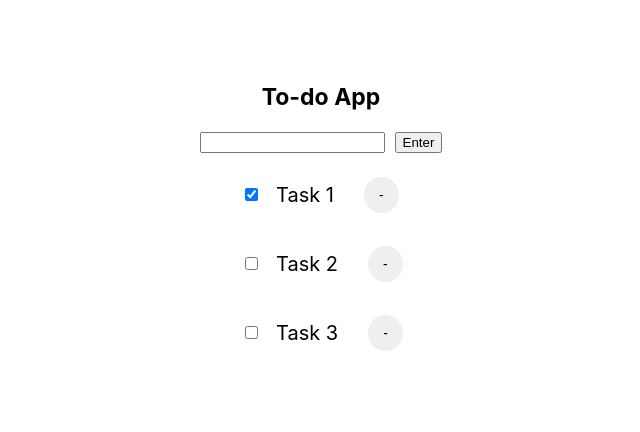
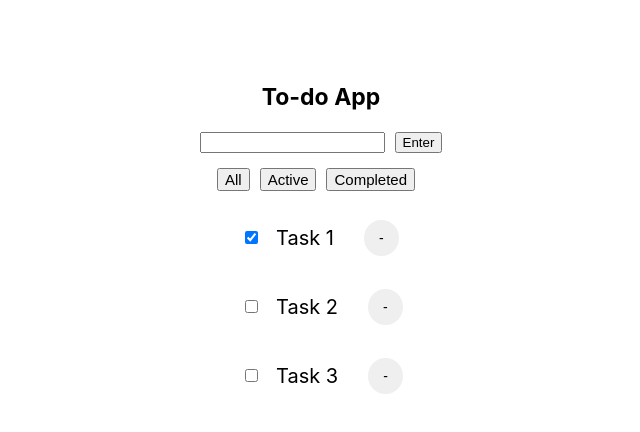
Before and after one commit to gabriel6181997/react_original_to_do_app, a Next.js app: page / in a window 1280 px wide. Shown: the top 432 px of the page, without its empty margins (319-959 px from the left). Built offline with nearby package versions, Linux system fonts and the light colour scheme; data requests are answered from the project's data file.

Commit message:
✨ Add filterbuttons

```diff
--- /dev/null
+++ b/src/components/FilterButton/index.jsx
@@ -0,0 +1,14 @@
+import styles from "src/components/FilterButton/index.module.css";
+
+export const FilterButton = (props) => {
+  return (
+    <button
+      type="button"
+      className={styles.button}
+      aria-pressed={props.isPressed}
+      onClick={()=> props.setFilter(props.name)}
+    >
+      {props.name}
+    </button>
+  );
+};
--- a/src/pages/index.jsx
+++ b/src/pages/index.jsx
@@ -3,10 +3,13 @@ import { nanoid } from "nanoid";
 import { useCallback, useEffect, useState } from "react";
 import styles from "src/styles/Home.module.css";
 import { TodoItem } from "src/components/TodoItem/index";
+import { FilterButton } from "src/components/FilterButton/index";
+import { FILTERINFOS } from "src/util/filterInfo";
 
 export default function Home() {
   const [todoText, setTodoText] = useState("");
   const [tasks, setTasks] = useState([]);
+  const [filter, setFilter] = useState("All");
 
   const handleChange = useCallback((e) => {
     setTodoText(e.target.value.trim());
@@ -37,8 +40,8 @@ export default function Home() {
 
   const toggleTaskCompleted = (id) => {
     const updatedTasks = tasks.map((task) => {
-      if(id === task.id) {
-        return{...task, completed: !task.completed}
+      if (id === task.id) {
+        return { ...task, completed: !task.completed };
       }
       return task;
     });
@@ -47,9 +50,9 @@ export default function Home() {
   };
 
   const deleteTask = (id) => {
-    const remainingTasks = tasks.filter(task => task.id != id)
-    setTasks(remainingTasks)
-  }
+    const remainingTasks = tasks.filter((task) => task.id != id);
+    setTasks(remainingTasks);
+  };
 
   return (
     <div className={styles.container}>
@@ -69,8 +72,21 @@ export default function Home() {
             </button>
           </div>
 
+          <div className={styles.buttons}>
+            {Object.keys(FILTERINFOS).map((name) => {
+              return (
+                <FilterButton
+                  key={name}
+                  name={name}
+                  isPressed={name === filter}
+                  setFilter={setFilter}
+                />
+              );
+            })}
+          </div>
+
           <ul className={styles.toDoList}>
-            {tasks.map((task) => {
+            {tasks.filter(FILTERINFOS[filter]).map((task) => {
               return (
                 <TodoItem
                   id={task.id}
--- /dev/null
+++ b/src/util/filterInfo.jsx
@@ -0,0 +1,5 @@
+export const FILTERINFOS = {
+  All: () => true,
+  Active:  task => !task.completed,
+  Completed: task => task.completed
+}
```
